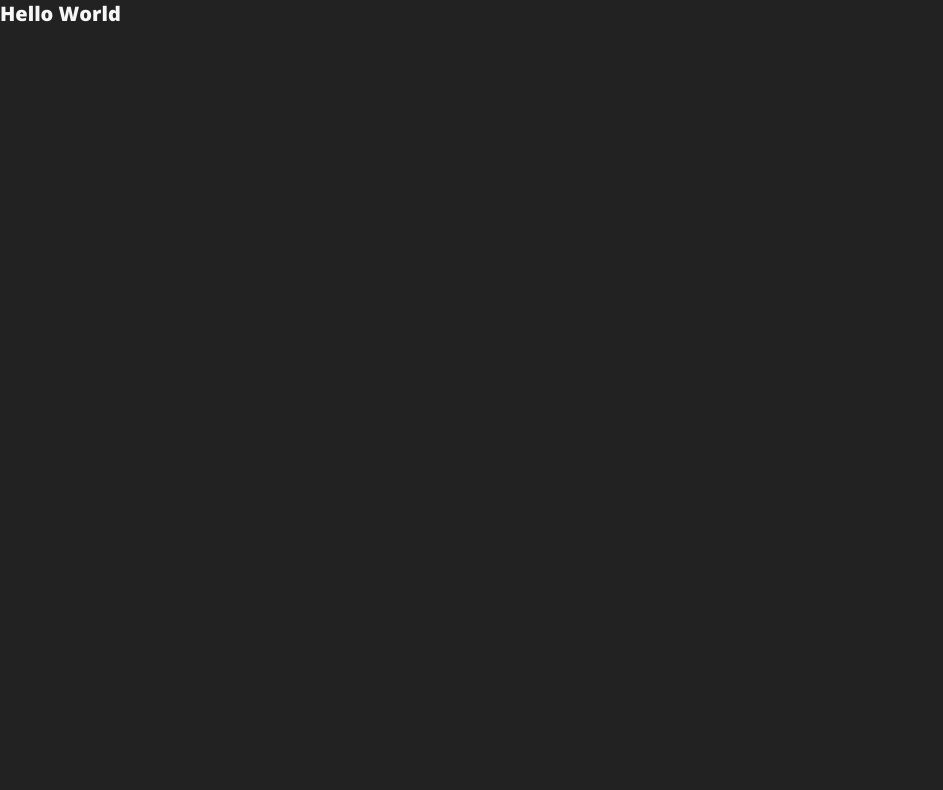
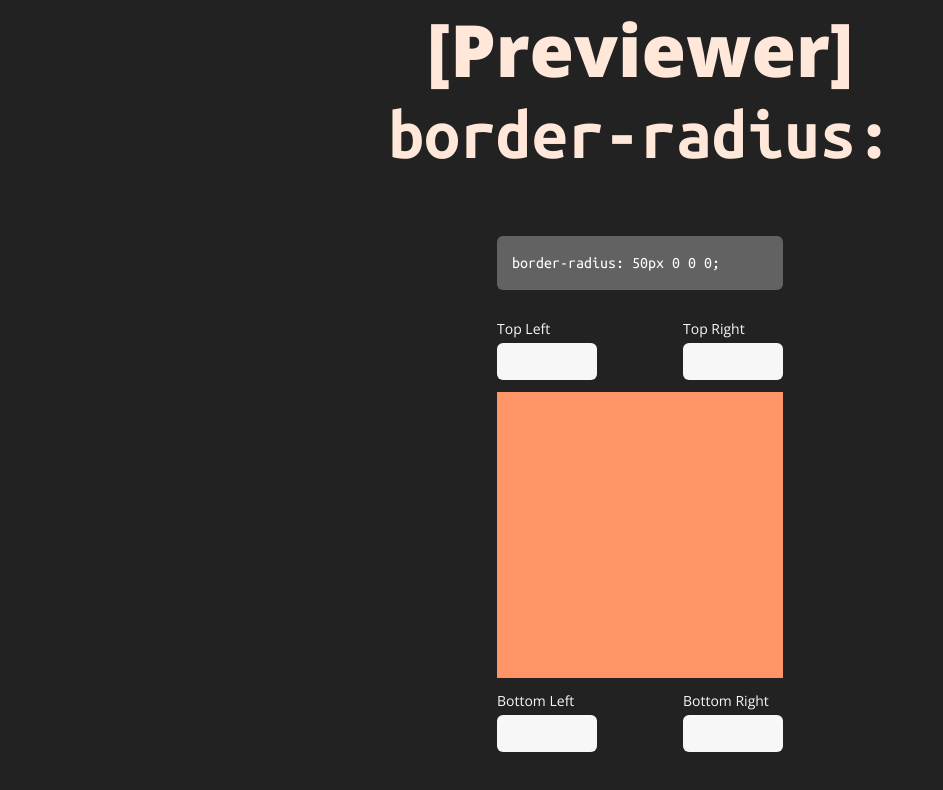
Before and after one commit to Gian-Lucas/border-radius-previewer, a React (Vite) app: page / in a window 1280 px wide. Shown: the top 790 px of the page, without its empty margins (0-943 px from the left). Built offline with nearby package versions, Linux system fonts and the light colour scheme.

Commit message:
layout finished

```diff
--- a/index.html
+++ b/index.html
@@ -1,5 +1,5 @@
 <!DOCTYPE html>
-<html lang="pt-br">
+<html lang="en">
   <head>
     <meta charset="UTF-8" />
     <link rel="preconnect" href="https://fonts.googleapis.com" />
--- /dev/null
+++ b/src/App.css
@@ -0,0 +1,107 @@
+.container {
+  display: flex;
+  justify-content: center;
+  align-items: center;
+  flex-direction: column;
+
+  margin-bottom: 10rem;
+
+  gap: 6.6rem;
+}
+
+.title {
+  display: flex;
+  justify-content: center;
+  align-items: center;
+  flex-direction: column;
+}
+
+.title h1 {
+  font-size: 7.2rem;
+  font-weight: 800;
+  color: var(--primary-50);
+}
+
+.title :last-child {
+  font-weight: 700;
+  font-family: "Ubuntu Mono";
+}
+
+.code-container {
+  width: 286px;
+  display: flex;
+  justify-content: center;
+  align-items: center;
+  flex-direction: column;
+
+  gap: 2.8rem;
+}
+
+.code-result {
+  display: flex;
+  justify-content: flex-start;
+
+  width: 100%;
+
+  font-family: "Ubuntu Mono";
+  font-size: 1.6rem;
+
+  color: var(--white);
+  background: var(--neutral-600);
+
+  border-radius: 6px;
+  padding: 1.5rem;
+  line-height: 2.4rem;
+}
+
+.border-viewer {
+  display: flex;
+  justify-content: center;
+  align-items: center;
+  flex-direction: column;
+
+  width: 100%;
+
+  gap: 1.2rem;
+}
+
+.border-result {
+  width: 100%;
+  height: 286px;
+  background: var(--primary-300);
+}
+
+.inputs {
+  display: flex;
+  justify-content: space-between;
+  align-items: center;
+  width: 100%;
+}
+
+.inputs div {
+  width: 100px;
+
+  display: flex;
+  justify-content: center;
+  align-items: flex-start;
+  flex-direction: column;
+
+  gap: 0.4rem;
+}
+
+.inputs div label,
+.inputs div input {
+  font-size: 1.4rem;
+  line-height: 2.1rem;
+}
+
+.inputs div input {
+  width: 100%;
+  background: var(--neutral-50);
+  border: 1px solid var(--neutral-400);
+  border-radius: 6px;
+
+  padding: 0.8rem 1.2rem;
+
+  color: var(--neutral-900);
+}
--- a/src/App.tsx
+++ b/src/App.tsx
@@ -1,5 +1,43 @@
+import "./App.css";
 import "./global.css";
 
 export function App() {
-  return <h1>Hello World</h1>;
+  return (
+    <main className="container">
+      <div className="title">
+        <h1>[Previewer]</h1>
+        <h1>border-radius:</h1>
+      </div>
+
+      <div className="code-container">
+        <div className="code-result">border-radius: 50px 0 0 0;</div>
+
+        <div className="border-viewer">
+          <div className="inputs">
+            <div>
+              <label htmlFor="top-left">Top Left</label>
+              <input id="top-left" type="number" />
+            </div>
+            <div>
+              <label htmlFor="top-right">Top Right</label>
+              <input id="top-right" type="number" />
+            </div>
+          </div>
+
+          <div className="border-result"></div>
+
+          <div className="inputs">
+            <div>
+              <label htmlFor="bottom-left">Bottom Left</label>
+              <input id="bottom-left" type="number" />
+            </div>
+            <div>
+              <label htmlFor="bottom-right">Bottom Right</label>
+              <input id="bottom-right" type="number" />
+            </div>
+          </div>
+        </div>
+      </div>
+    </main>
+  );
 }
```
